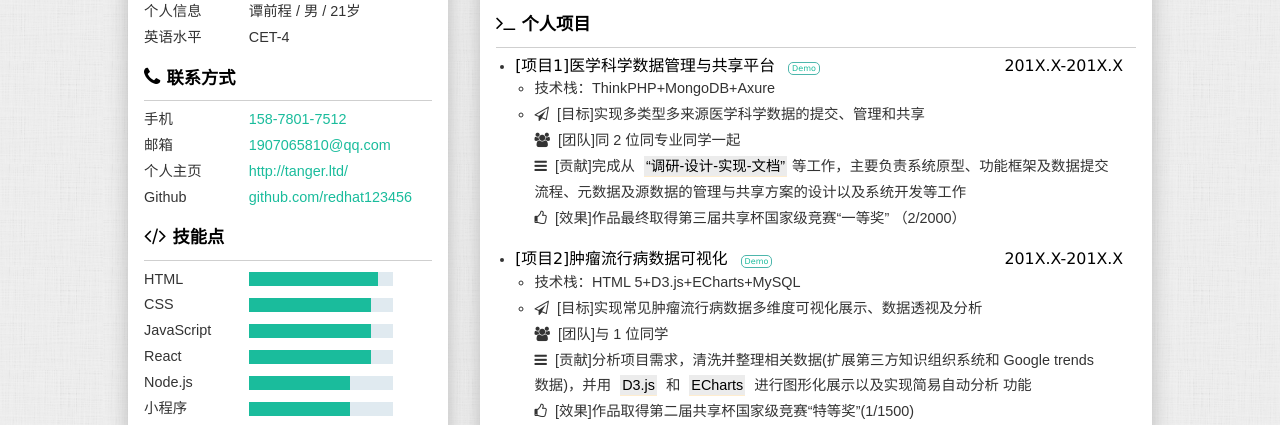
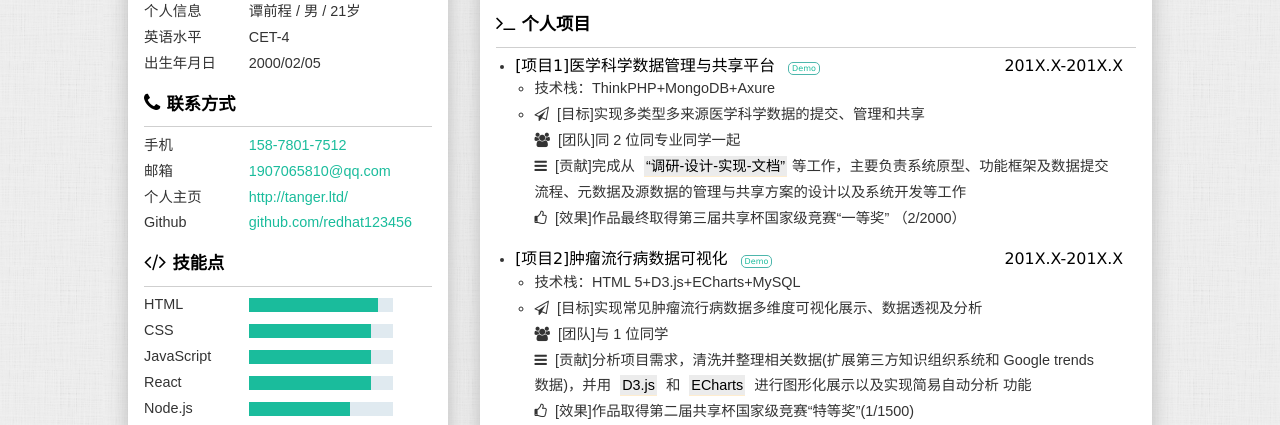
Before and after one commit to redhat123456/resume, a plain HTML site: page index.html in a window 1280 px wide. Shown: the part 351-776 px from the top of the page. Drawn offline with Linux system fonts and the light colour scheme.

Commit message:
Update index.html

```diff
--- a/index.html
+++ b/index.html
@@ -140,6 +140,10 @@
                     <li>
                         <label>英语水平</label>
                         <span>CET-4</span>
+                    </li>
+                    <li>
+                        <label>出生年月日</label>
+                        <span>2000/02/05</span>
                     </li>
                     <!-- <li>
                         <label>计算机水平</label>
```
